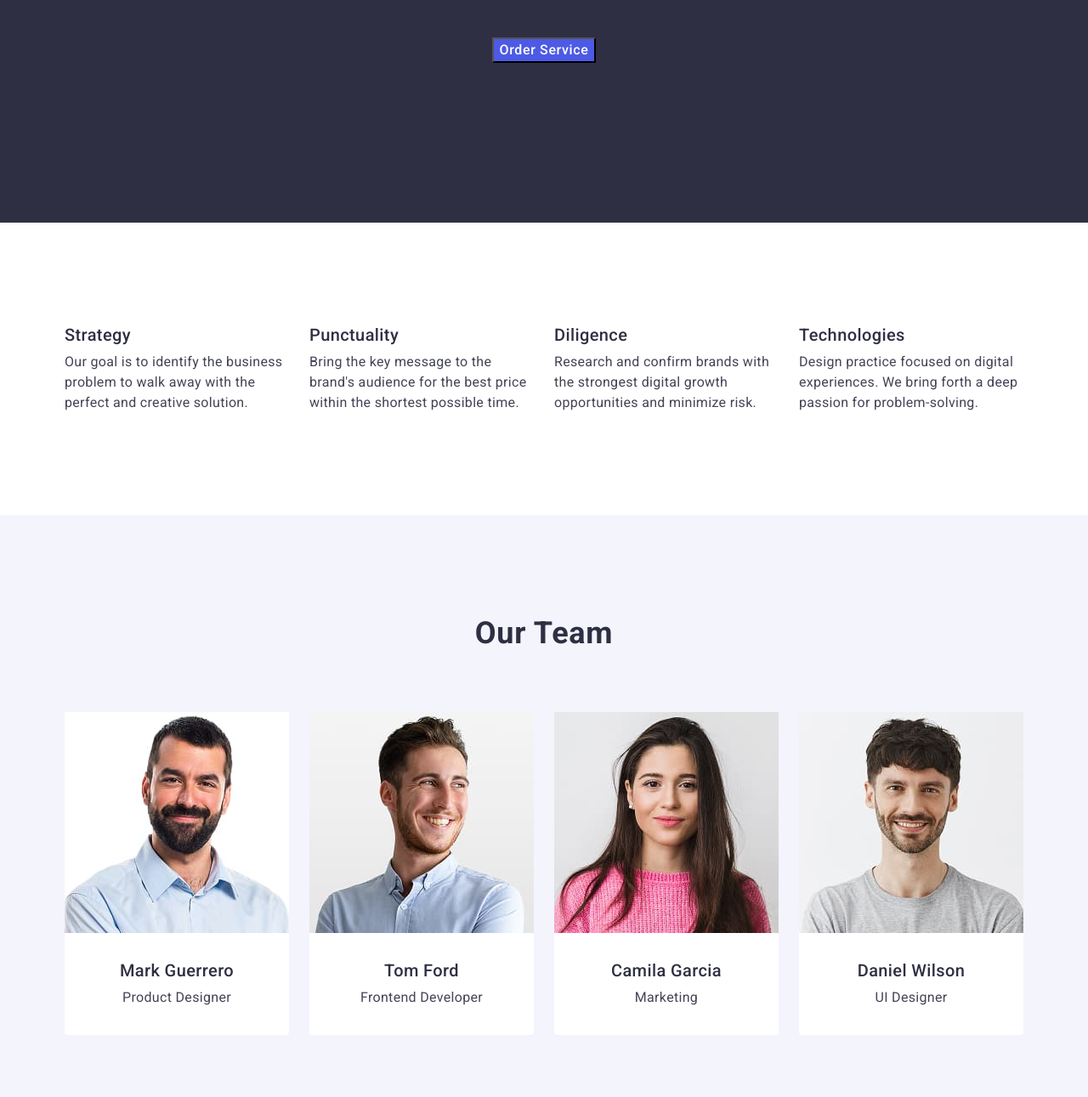
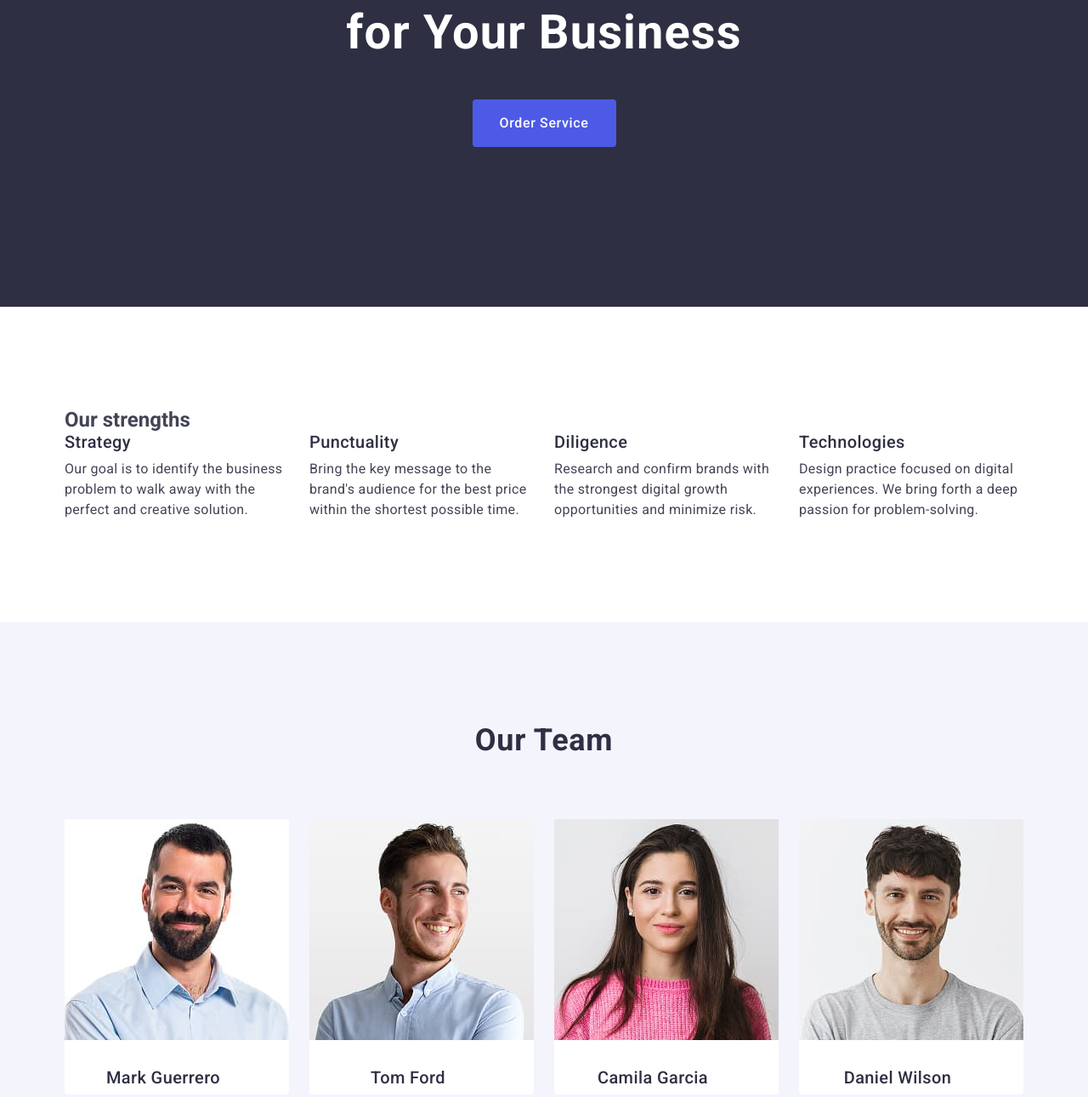
Before and after one commit to AndrewKrysenko2301/goit-markup-hw-03, a plain HTML site: page index.html in a window 1280 px wide. Shown: the part 384-1675 px from the top of the page at 85% size. Drawn offline with nearby package versions, Linux system fonts and the light colour scheme.

Commit message:
cssflexcorrect2

```diff
--- a/css/styles.css
+++ b/css/styles.css
@@ -36,6 +36,7 @@ img {
 .header-container {
   display: flex;
   align-items: center;
+  border-bottom: 1px solid #e7e9fc;
 }
 .nav-container {
   display: flex;
@@ -97,7 +98,7 @@ img {
 .info-item:focus {
   color: #404bbf;
 }
-.hero-container {
+.hero-section {
   background-color: #2e2f42;
   padding-top: 188px;
   padding-bottom: 188px;
@@ -106,7 +107,7 @@ img {
   max-width: 100%;
 }
 .hero-title {
-  width: 496px;
+  max-width: 496px;
   margin-left: auto;
   margin-right: auto;
   margin-bottom: 48px;
@@ -121,6 +122,10 @@ img {
   display: block;
   margin-left: auto;
   margin-right: auto;
+  min-width: 169px;
+  height: 56px;
+  border: none;
+  border-radius: 4px;
   font-family: "Roboto", sans-serif;
   cursor: pointer;
   font-weight: 500;
@@ -134,11 +139,11 @@ img {
 .hero-btn:focus {
   background-color: #404bbf;
 }
-.strengths-container {
+.strengths-section {
   padding-top: 120px;
   padding-bottom: 120px;
 }
-.strengths-title {
+.visually-hidden {
   font-weight: 500;
   font-size: 20px;
   line-height: 1.2;
@@ -167,12 +172,9 @@ img {
   letter-spacing: 0.02em;
   color: #434455;
 }
-.our-team-container {
+.our-team-section {
   background-color: #f4f4fd;
-}
-.team-card-container {
-  padding-top: 120px;
-  padding-bottom: 120px;
+  padding: 120px 0;
 }
 .our-team-list {
   display: flex;
@@ -198,9 +200,7 @@ img {
 .card-item-desc {
   width: 232px;
   height: 56px;
-  margin: 32px 16px;
-  padding-left: auto;
-  padding-right: auto;
+  padding: 32px 0;
 }
 .name-title {
   margin-bottom: 8px;
@@ -231,9 +231,6 @@ img {
   row-gap: 48px;
   column-gap: 24px;
 }
-/* .portfolio-list .portfolio-item { */
-/* width: calc((100% - 120px) / 6); */
-/* } */
 .portfolio-title {
   margin-bottom: 72px;
   text-align: center;
@@ -247,11 +244,10 @@ img {
 .portfolio-card-content {
   width: 360px;
   height: 120px;
-  padding-top: 32px;
-  padding-bottom: 32px;
-  padding-left: 16px;
+  padding: 32px 16px;
   text-align: left;
   border: 1px solid #e7e9fc;
+  border-top: none;
 }
 .card-title {
   margin-bottom: 8px;
@@ -276,7 +272,7 @@ img {
 }
 
 .logo-lower {
-  display: block;
+  display: inline-block;
   margin-bottom: 16px;
   font-family: "Raleway", sans-serif;
   font-weight: 700;
--- a/index.html
+++ b/index.html
@@ -17,8 +17,8 @@
     <link rel="stylesheet" href="./css/styles.css" />
   </head>
   <body>
-    <header>
-      <div class="container header-container">
+    <header class="header-container">
+      <div class="container">
         <nav class="nav-container">
           <a class="logo-title" href="./index.html"
             >Web<span class="half-logo">Studio</span></a
@@ -46,15 +46,15 @@
       </div>
     </header>
     <main>
-      <section class="hero-container">
+      <section class="hero-section">
         <div class="container solutions-container">
           <h1 class="hero-title">Effective Solutions for Your Business</h1>
           <button class="hero-btn" type="button">Order Service</button>
         </div>
       </section>
-      <section class="strengths-container">
+      <section class="strengths-section">
         <div class="container">
-          <h2 class hidden="strengths-title">our strengths</h2>
+          <h2 class="strengths-title">Our strengths</h2>
           <ul class="strengths-list">
             <li class="strengths-item">
               <h3 class="preferences-title">Strategy</h3>
@@ -87,7 +87,7 @@
           </ul>
         </div>
       </section>
-      <section class="our-team-container">
+      <section class="our-team-section">
         <div class="container team-card-container">
           <h2 class="team-name-title">Our Team</h2>
           <ul class="our-team-list">
```
